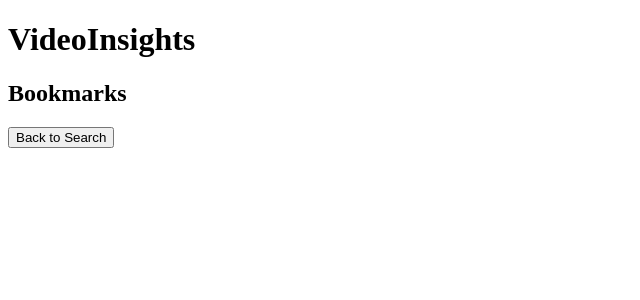
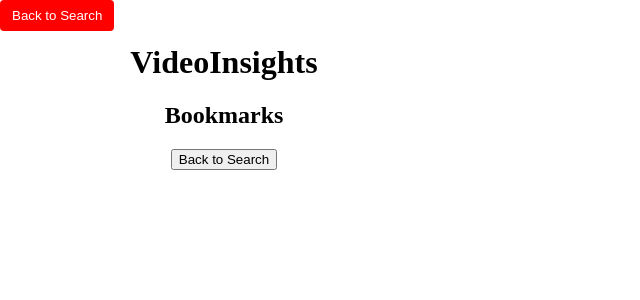
Before and after one commit to JohnGuir/VideoInsightsPlugin, a React app in the folder Plugin/: page / in a window 1280 px wide. Both pictures are taken after a click on the button "Bookmarks". Shown: the top 300 px of the page, without its empty margins (0-640 px from the left). Built offline with nearby package versions, Linux system fonts and the light colour scheme.

Commit message:
made sidebar look how we wanted

```diff
--- a/Plugin/src/components/SearchPage.tsx
+++ b/Plugin/src/components/SearchPage.tsx
@@ -1,5 +1,6 @@
 import React, { useState, useEffect } from "react";
 import { Query, QueryList } from "./QueryList";
+import "../App.css";
 import { error } from "console";
 import * as he from "he";
 
@@ -123,11 +124,32 @@ function SearchPage() {
 
   return (
     <div className="App">
-      <h1>VideoInsights</h1>
+      <h1
+        style={{
+          marginTop: "20px",
+        }}
+      >
+        VideoInsights
+      </h1>
       {showResults ? (
         <div>
+          {/* Display the selected query text */}
+          <button
+            onClick={() => setShowResults(false)}
+            style={{
+              position: "absolute",
+              top: 0,
+              left: 0,
+              backgroundColor: "red",
+              color: "white",
+              padding: "8px 12px",
+              border: "none",
+              borderRadius: "4px",
+            }}
+          >
+            Back to Search
+          </button>
           <h2>Results for: "{selectedQueryText}"</h2>{" "}
-          {/* Display the selected query text */}
           <ol className="video-results-list">
             {selectedVideos.map((video) => (
               <li key={video.id}>
@@ -150,11 +172,25 @@ function SearchPage() {
               </li>
             ))}
           </ol>
-          <button onClick={() => setShowResults(false)}>Back to Search</button>
         </div>
       ) : showBookmarks ? (
         <div>
           <h2>Bookmarks</h2> {/* Display the selected query text */}
+          <button
+            onClick={() => setShowBookmarks(false)}
+            style={{
+              position: "absolute",
+              top: 0,
+              left: 0,
+              backgroundColor: "red",
+              color: "white",
+              padding: "8px 12px",
+              border: "none",
+              borderRadius: "4px",
+            }}
+          >
+            Back to Search
+          </button>
           <ol className="video-results-list">
             {selectedVideos.map((video) => (
               <li key={video.id}>
@@ -184,6 +220,7 @@ function SearchPage() {
             onChange={handleTextChange}
             placeholder="Enter search..."
           />
+          <button onClick={() => handleViewResults(searchText)}>Search</button>
           <button onClick={() => showBookmarksView()}>Bookmarks</button>
         </div>
       )}
```
